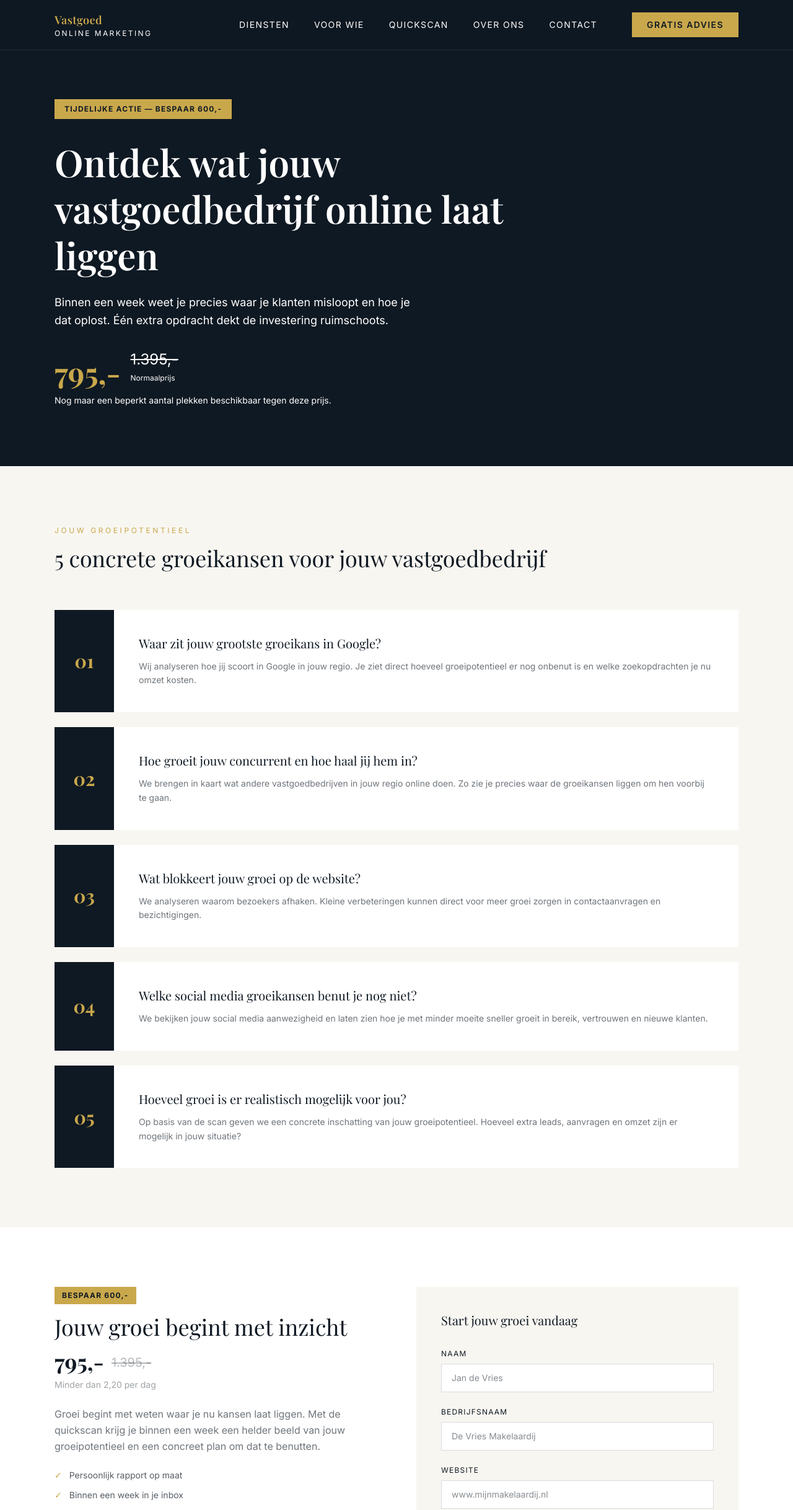
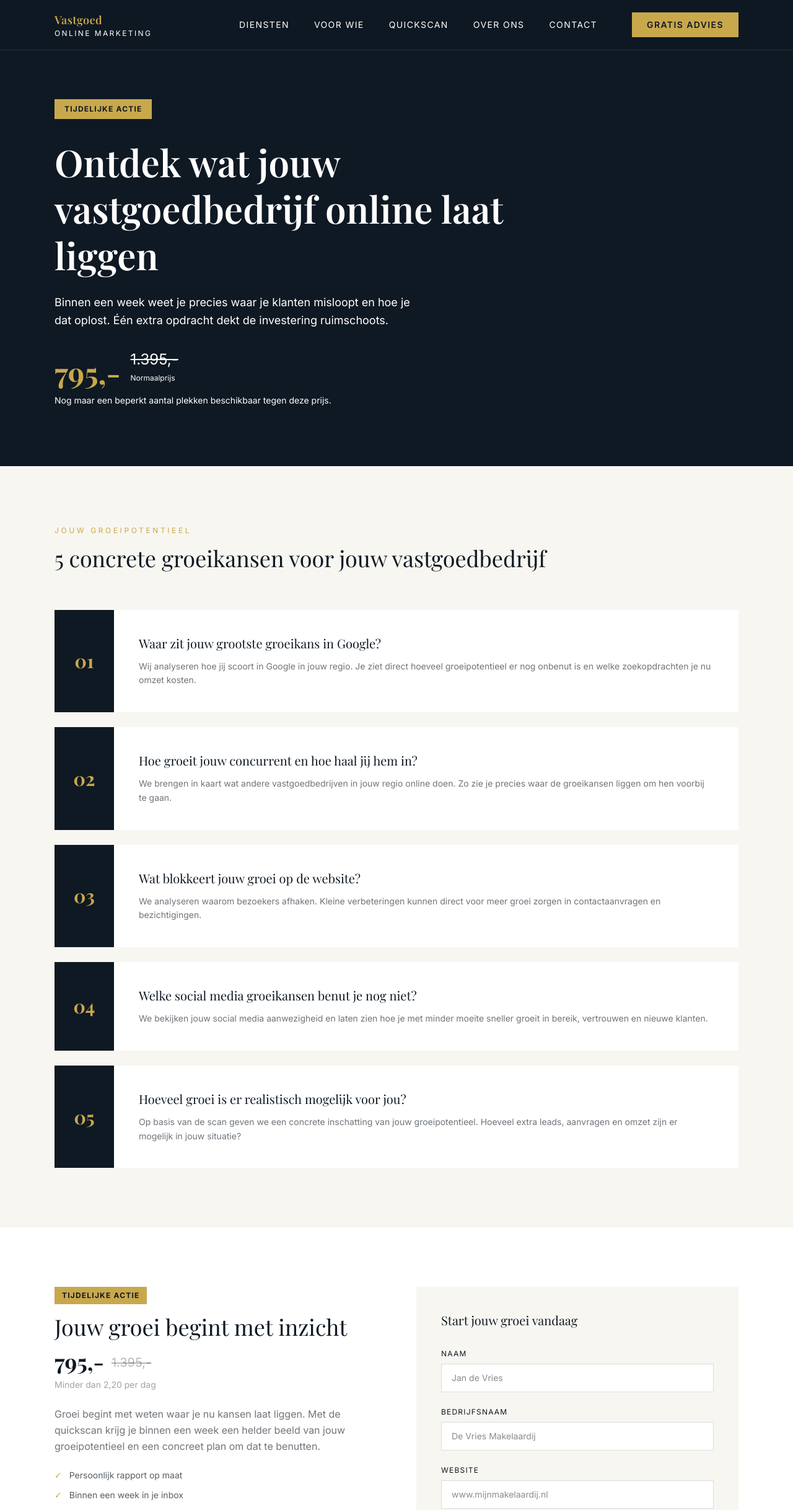
Before and after one commit to jaspermontagnadigital/vastgoedonlinemarketing, a Next.js app: page /quickscan in a window 1280 px wide. Shown: the top 2436 px of the page at 62% size. Built offline with nearby package versions, Linux system fonts and the light colour scheme; a web font is replaced by a local one.

Commit message:
bespaar 600 vervangen door tijdelijke actie

```diff
--- a/src/app/page.tsx
+++ b/src/app/page.tsx
@@ -198,7 +198,7 @@ export default function Home() {
           <div className="max-w-6xl mx-auto px-6 grid grid-cols-1 md:grid-cols-2 gap-12 items-center">
             <div>
               <div className="inline-block bg-[var(--color-gold)] text-[var(--color-navy)] text-xs font-bold tracking-widest uppercase px-4 py-2 mb-6">
-                Tijdelijke actie — Bespaar 600,-
+                Tijdelijke actie
               </div>
               <h2 className="text-4xl md:text-5xl font-serif text-white mb-4">
                 Weet binnen een week waar jouw groei ligt
--- a/src/app/quickscan/page.tsx
+++ b/src/app/quickscan/page.tsx
@@ -51,7 +51,7 @@ export default function QuickscanPage() {
         <section className="bg-[var(--color-navy)] pt-40 pb-24">
           <div className="max-w-6xl mx-auto px-6">
             <div className="inline-block bg-[var(--color-gold)] text-[var(--color-navy)] text-xs font-bold tracking-widest uppercase px-4 py-2 mb-8">
-              Tijdelijke actie — Bespaar 600,-
+              Tijdelijke actie
             </div>
             <h1 className="text-white text-5xl md:text-6xl font-serif font-semibold max-w-3xl leading-tight mb-6">
               Ontdek wat jouw vastgoedbedrijf online laat liggen
@@ -99,7 +99,7 @@ export default function QuickscanPage() {
           <div className="max-w-6xl mx-auto px-6 grid grid-cols-1 md:grid-cols-2 gap-16 items-start">
             <div>
               <div className="inline-block bg-[var(--color-gold)] text-[var(--color-navy)] text-xs font-bold tracking-widest uppercase px-3 py-1.5 mb-4">
-                Bespaar 600,-
+                Tijdelijke actie
               </div>
               <h2 className="text-3xl md:text-4xl font-serif text-[var(--color-navy)] mb-4">
                 Jouw groei begint met inzicht
```
